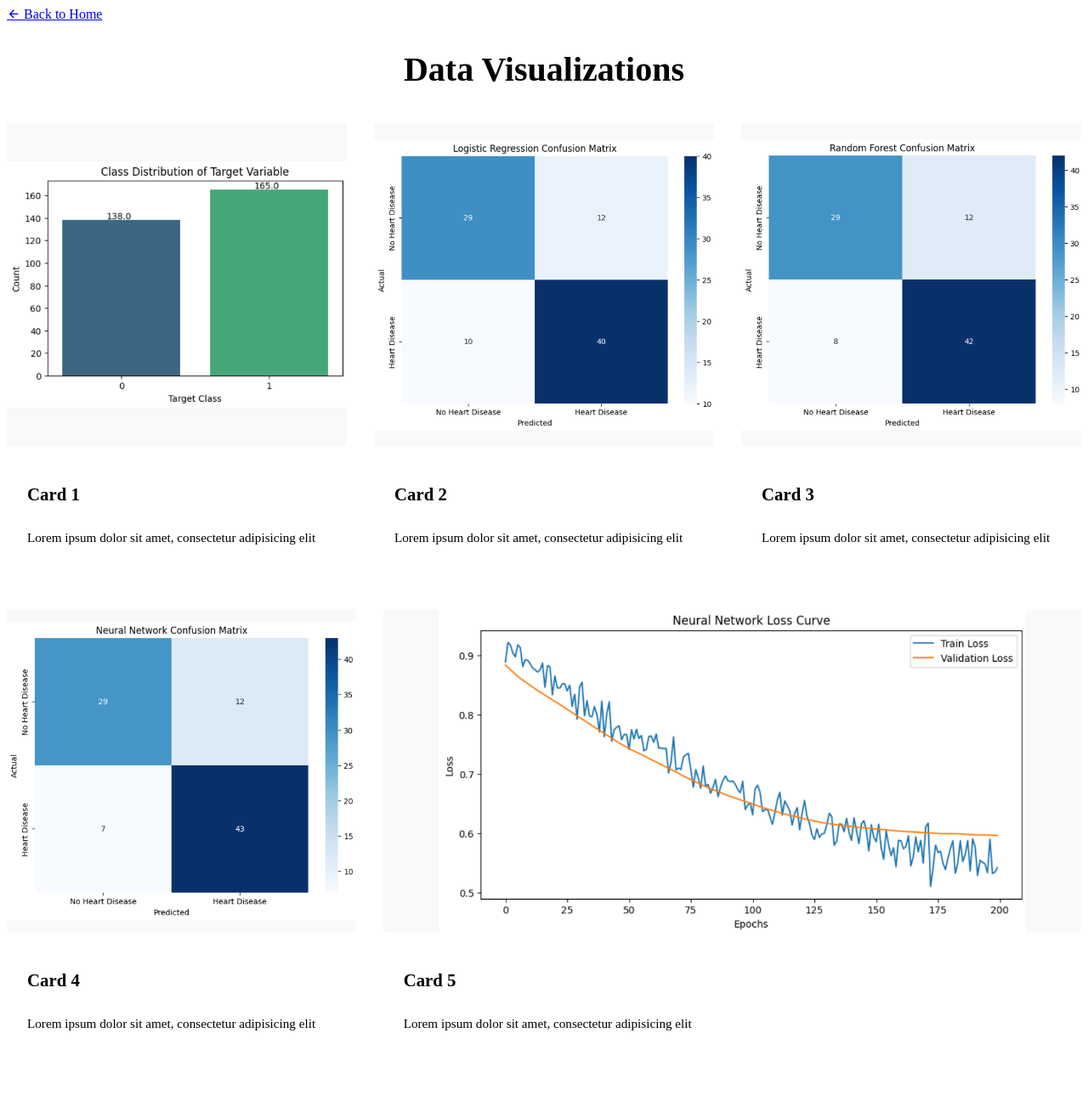
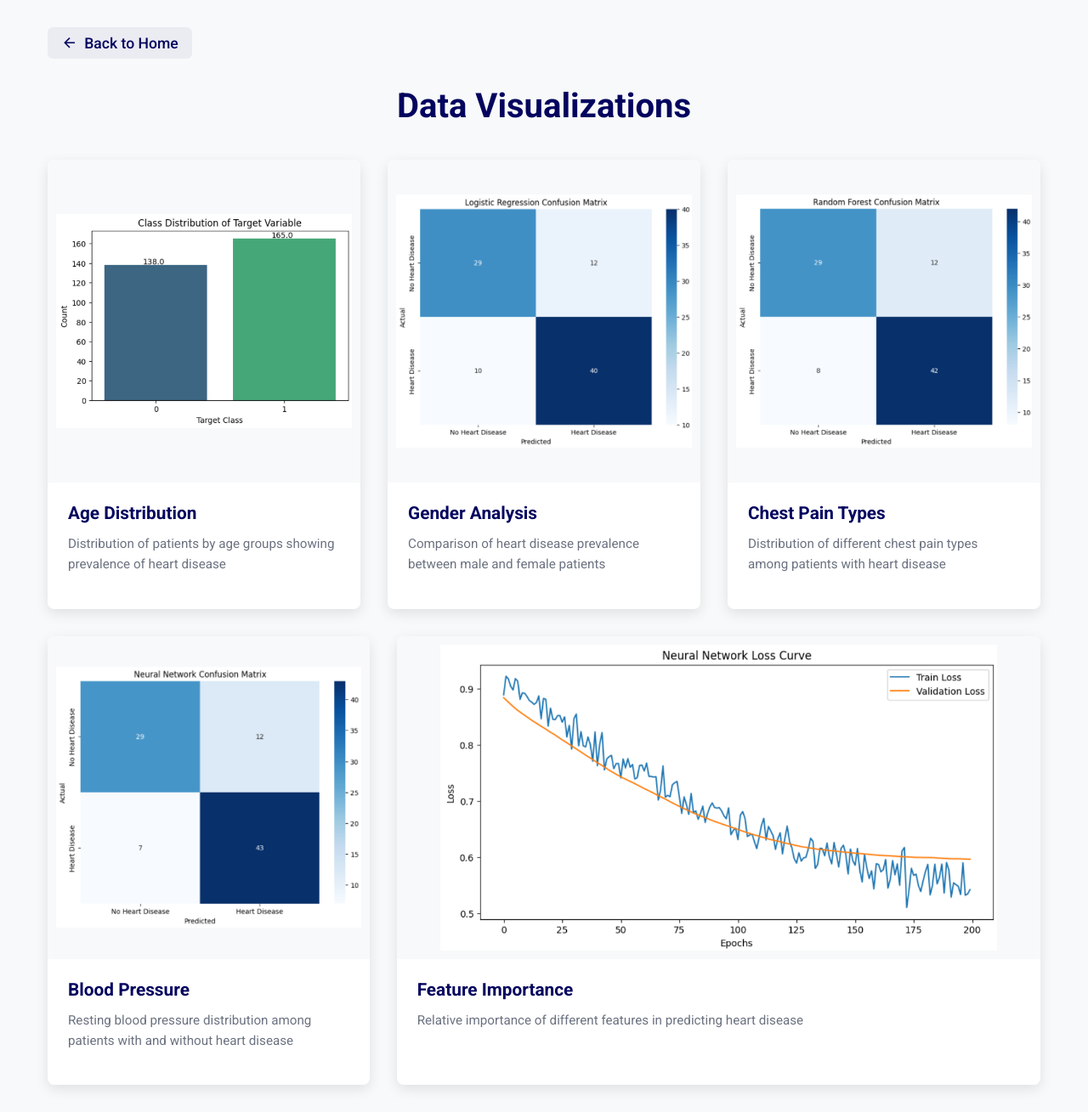
Before and after one commit to M-Pascal/Heart_Disease_Detection_MLOP, a Flask app: page /visualize in a window 1280 px wide. Shown: the whole page at 85% size. Before the commit the page ends 1213 px from the top, so only its background shows below. Run offline with Flask 3, Linux system fonts and the light colour scheme; some libraries are stand-ins or nearby versions.

Commit message:
web application pages

```diff
--- a/src/templates/visualization.html
+++ b/src/templates/visualization.html
@@ -3,9 +3,10 @@
 <head>
     <meta charset="UTF-8">
     <meta name="viewport" content="width=device-width, initial-scale=1.0">
-    <title>Visualizations | MEDIBuddy</title>
+    <title>Visualizations | AI-Corazón</title>
     <link href="https://cdn.jsdelivr.net/npm/remixicon@3.4.0/fonts/remixicon.css" rel="stylesheet">
-    <link rel="stylesheet" href="../static/css/visualization.css">
+    <link rel="stylesheet" href="{{ url_for('static', filename='css/styles.css') }}">
+    <link rel="stylesheet" href="{{ url_for('static', filename='css/visualization.css') }}">
 </head>
 <body>
     <div class="container">
@@ -20,31 +21,31 @@
             <!-- First Row - 3 cards -->
             <div class="card">
                 <div class="card-image">
-                    <img src="../static/Assets/1.png" alt="Visualization 1">
+                    <img src="{{ url_for('static', filename='Assets/1.png') }}" alt="Visualization 1">
                 </div>
                 <div class="card-content">
-                    <h3>Card 1</h3>
-                    <p>Lorem ipsum dolor sit amet, consectetur adipisicing elit</p>
+                    <h3>Age Distribution</h3>
+                    <p>Distribution of patients by age groups showing prevalence of heart disease</p>
                 </div>
             </div>
 
             <div class="card">
                 <div class="card-image">
-                    <img src="../static/Assets/2.png" alt="Visualization 2">
+                    <img src="{{ url_for('static', filename='Assets/2.png') }}" alt="Visualization 2">
                 </div>
                 <div class="card-content">
-                    <h3>Card 2</h3>
-                    <p>Lorem ipsum dolor sit amet, consectetur adipisicing elit</p>
+                    <h3>Gender Analysis</h3>
+                    <p>Comparison of heart disease prevalence between male and female patients</p>
                 </div>
             </div>
 
             <div class="card">
                 <div class="card-image">
-                    <img src="../static/Assets/3.png" alt="Visualization 3">
+                    <img src="{{ url_for('static', filename='Assets/3.png') }}" alt="Visualization 3">
                 </div>
                 <div class="card-content">
-                    <h3>Card 3</h3>
-                    <p>Lorem ipsum dolor sit amet, consectetur adipisicing elit</p>
+                    <h3>Chest Pain Types</h3>
+                    <p>Distribution of different chest pain types among patients with heart disease</p>
                 </div>
             </div>
 
@@ -52,25 +53,26 @@
             <div class="second-row">
                 <div class="card">
                     <div class="card-image">
-                        <img src="../static/Assets/4.png" alt="Visualization 4">
+                        <img src="{{ url_for('static', filename='Assets/4.png') }}" alt="Visualization 4">
                     </div>
                     <div class="card-content">
-                        <h3>Card 4</h3>
-                        <p>Lorem ipsum dolor sit amet, consectetur adipisicing elit</p>
+                        <h3>Blood Pressure</h3>
+                        <p>Resting blood pressure distribution among patients with and without heart disease</p>
                     </div>
                 </div>
 
                 <div class="card wide-card">
                     <div class="card-image">
-                        <img src="../static/Assets/5.png" alt="Visualization 5">
+                        <img src="{{ url_for('static', filename='Assets/5.png') }}" alt="Visualization 5">
                     </div>
                     <div class="card-content">
-                        <h3>Card 5</h3>
-                        <p>Lorem ipsum dolor sit amet, consectetur adipisicing elit</p>
+                        <h3>Feature Importance</h3>
+                        <p>Relative importance of different features in predicting heart disease</p>
                     </div>
                 </div>
             </div>
         </div>
     </div>
+    <script src="{{ url_for('static', filename='js/visualization.js') }}"></script>
 </body>
 </html>
```
Also changed, not shown: src/templates/index.html (+20 -19 lines).
